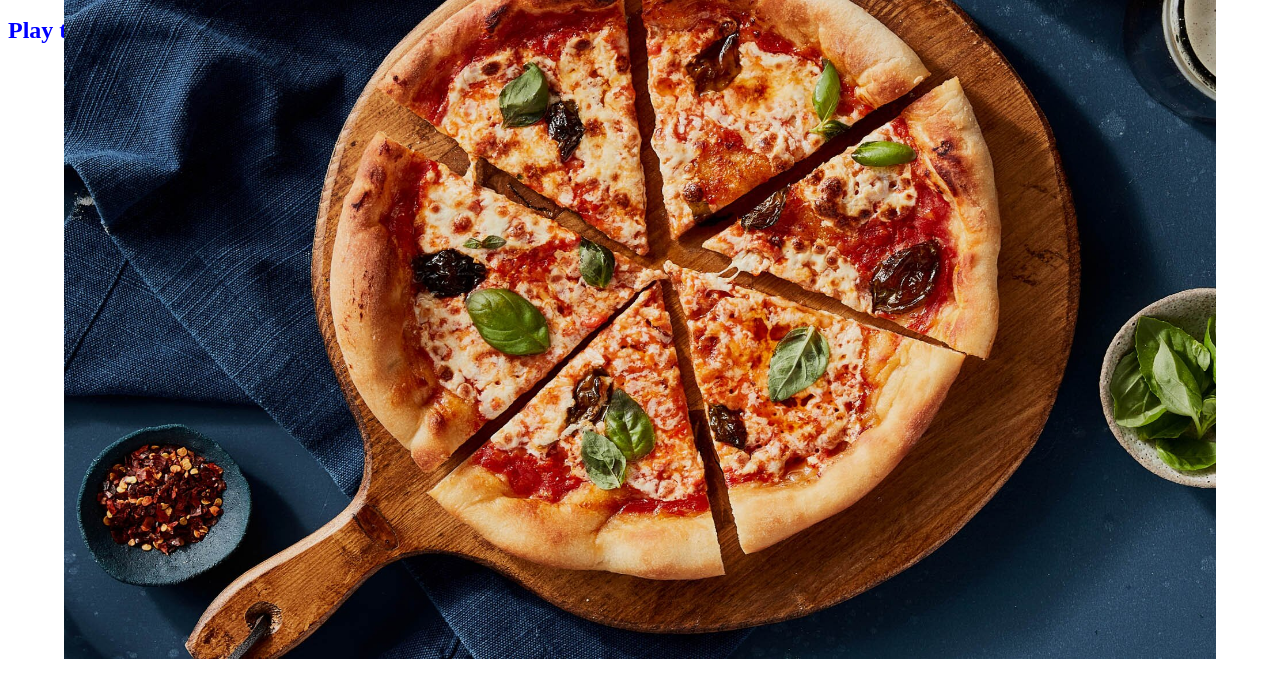
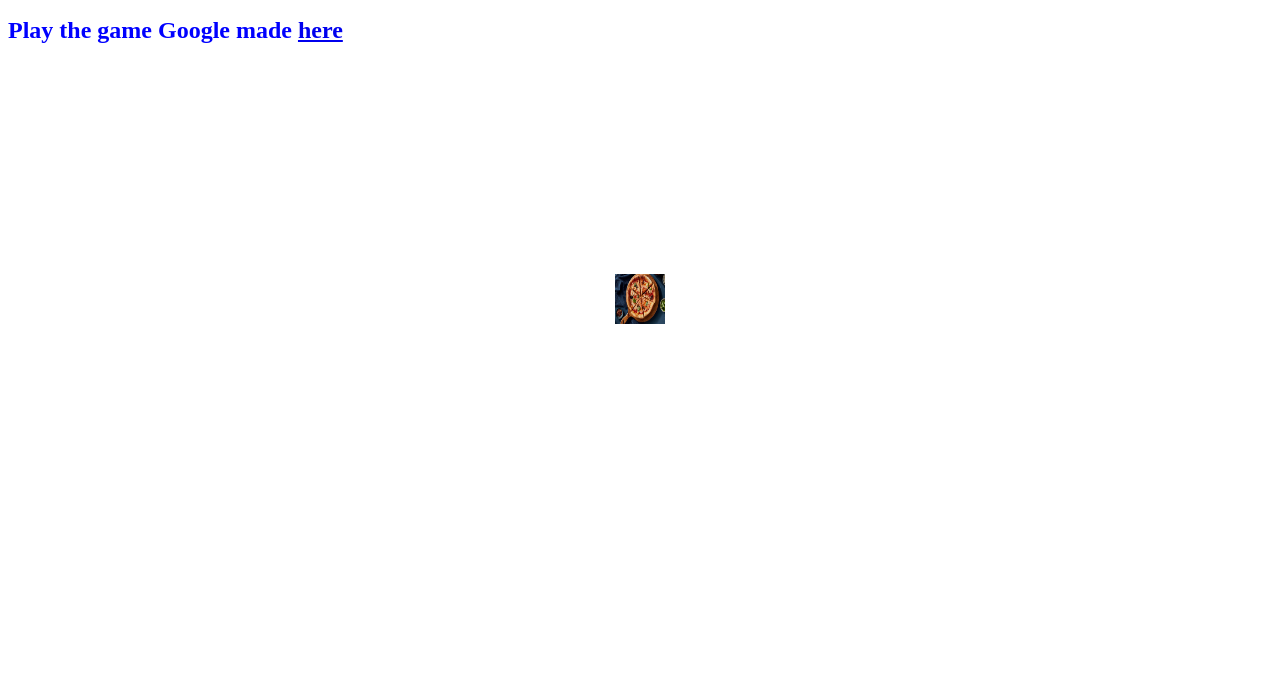
Before and after one commit to KendallDoesCoding/celebrating-pizza, a plain HTML site: page index.html in a window 1280 px wide. Shown: the part 101-798 px from the top of the page. Drawn offline with Linux system fonts and the light colour scheme.

Commit message:
Update styles.css

```diff
--- a/styles.css
+++ b/styles.css
@@ -11,8 +11,8 @@ h2 {
 }
 
 #pizza img {
-    width: 90%;
-    height: 90%;
+    width: 50px;
+    height: 50px;
     background-size: 100%;
     position: absolute;
     top: 0;
```
